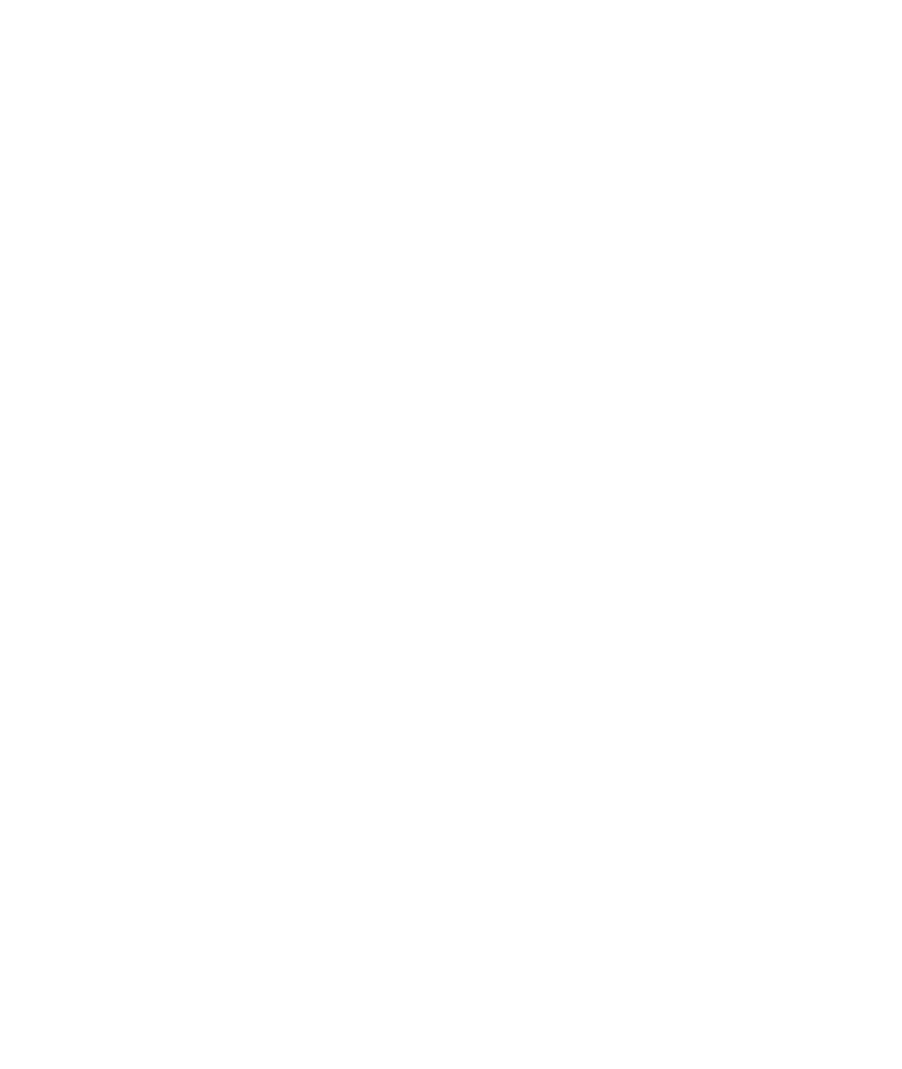
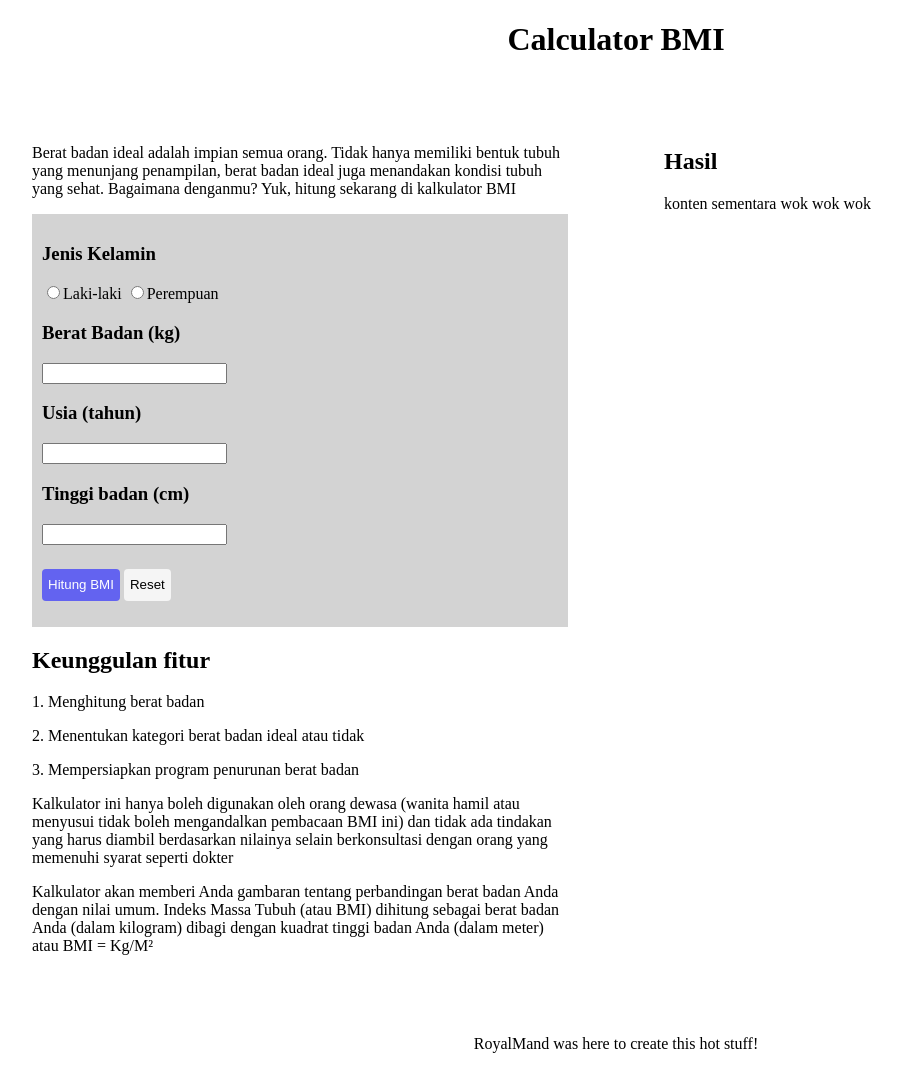
Before and after one commit to revou-fundamental-course/5-aug-24-royalmand, a plain HTML site: page index.html in a window 1280 px wide. Shown: the whole page, without its empty margins (24-926 px from the left). Before the commit the page ends 800 px from the top, so only its background shows below. Drawn offline with Linux system fonts and the light colour scheme.

Commit message:
updated css and html

```diff
--- a/css/style.css
+++ b/css/style.css
@@ -1 +1,55 @@
 /* ini css */
+main {
+    display: flex;
+}
+
+.main-title {
+    text-align: center;
+}
+
+
+form {
+    padding: 10px;
+    background-color: lightgrey;
+}
+
+aside {
+    flex-basis: 50%;
+    padding: 48px;
+}
+
+.button {
+    height: 32px;
+    border-radius: 4px;
+    border: none;
+}
+
+.bg-lightblue {
+    background-color: rgb(99, 99, 240);
+    color: white;
+}
+
+.bg-whitesmoke {
+    background-color: whitesmoke;
+}
+
+.form-btn-container {
+    margin-top: 24px;
+    margin-bottom: 16px;
+}
+
+input [type=number] {
+    width: 100%;
+    padding: 12px 20px;
+    margin: 8px 0;
+    display: inline-block;
+    border: 1px solid #ccc;
+    border-radius: 4px;
+    box-sizing: border-box;
+    font-family: monospace;
+    font-size: 14px;
+}
+
+footer {
+    text-align: center;
+}
--- a/index.html
+++ b/index.html
@@ -9,6 +9,78 @@
 </head>
 
 <body>
+    <header>
+        <h1 class="main-title">Calculator BMI</h1>
+    </header>
+
+    <main>
+        <aside>
+            <article>
+                <p>Berat badan ideal adalah impian semua orang. Tidak hanya memiliki bentuk tubuh yang menunjang
+                    penampilan, berat badan ideal juga menandakan kondisi tubuh yang sehat. Bagaimana denganmu? Yuk,
+                    hitung
+                    sekarang di kalkulator BMI</p>
+            </article>
+
+            <form>
+                <div>
+                    <h3>Jenis Kelamin</h3>
+                    <input type="radio" id="laki-laki" name="jenis-kelamin" value="laki-laki"><label
+                        for="laki-laki">Laki-laki</label>
+                    <input type="radio" id="perempuan" name="jenis-kelamin" value="perempuan"><label
+                        for="perempuan">Perempuan</label>
+                </div>
+                <div>
+                    <h3>Berat Badan (kg)</h3>
+                    <input type="number">
+                </div>
+                <div>
+                    <h3>Usia (tahun)</h3>
+                    <input type="number">
+                </div>
+                <div>
+                    <h3>Tinggi badan (cm)</h3>
+                    <input type="number">
+                </div>
+                <div class="form-btn-container">
+                    <button type="submit" class="button bg-lightblue">Hitung BMI</button>
+                    <button type="submit" class="button bg-whitesmoke">Reset</button>
+
+                </div>
+
+            </form>
+
+            <article>
+                <header>
+                    <h2>Keunggulan fitur</h2>
+                </header>
+                <p>1. Menghitung berat badan</p>
+                <p>2. Menentukan kategori berat badan ideal atau tidak</p>
+                <p>3. Mempersiapkan program penurunan berat badan</p>
+                <p>Kalkulator ini hanya boleh digunakan oleh orang dewasa (wanita hamil atau menyusui tidak boleh
+                    mengandalkan pembacaan BMI ini) dan tidak ada tindakan yang harus diambil berdasarkan nilainya
+                    selain
+                    berkonsultasi dengan orang yang memenuhi syarat seperti dokter</p>
+                <p>Kalkulator akan memberi Anda gambaran tentang perbandingan berat badan Anda dengan nilai umum. Indeks
+                    Massa Tubuh (atau BMI) dihitung sebagai berat badan Anda (dalam kilogram) dibagi dengan kuadrat
+                    tinggi
+                    badan Anda (dalam meter) atau BMI = Kg/M²</p>
+            </article>
+        </aside>
+
+        <aside>
+            <section>
+                <h2>Hasil</h2>
+                <p>konten sementara wok wok wok</p>
+            </section>
+        </aside>
+
+
+    </main>
+
+    <footer>
+        <p>RoyalMand was here to create this hot stuff!</p>
+    </footer>
 
 </body>
 
```
